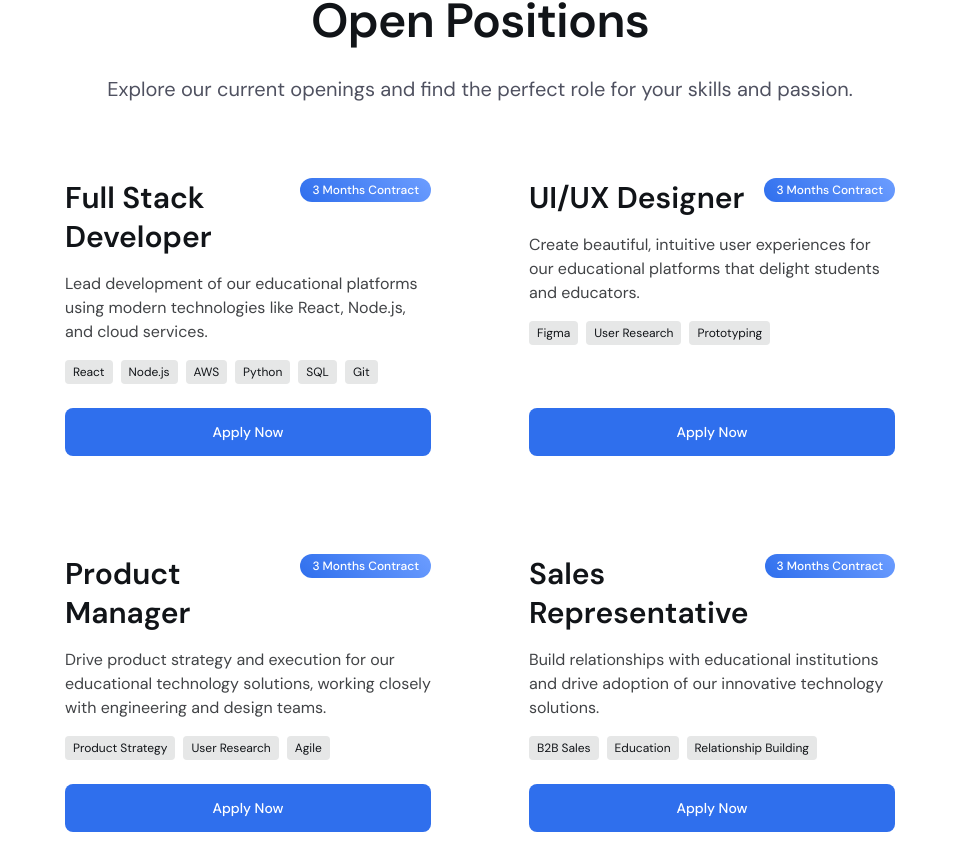
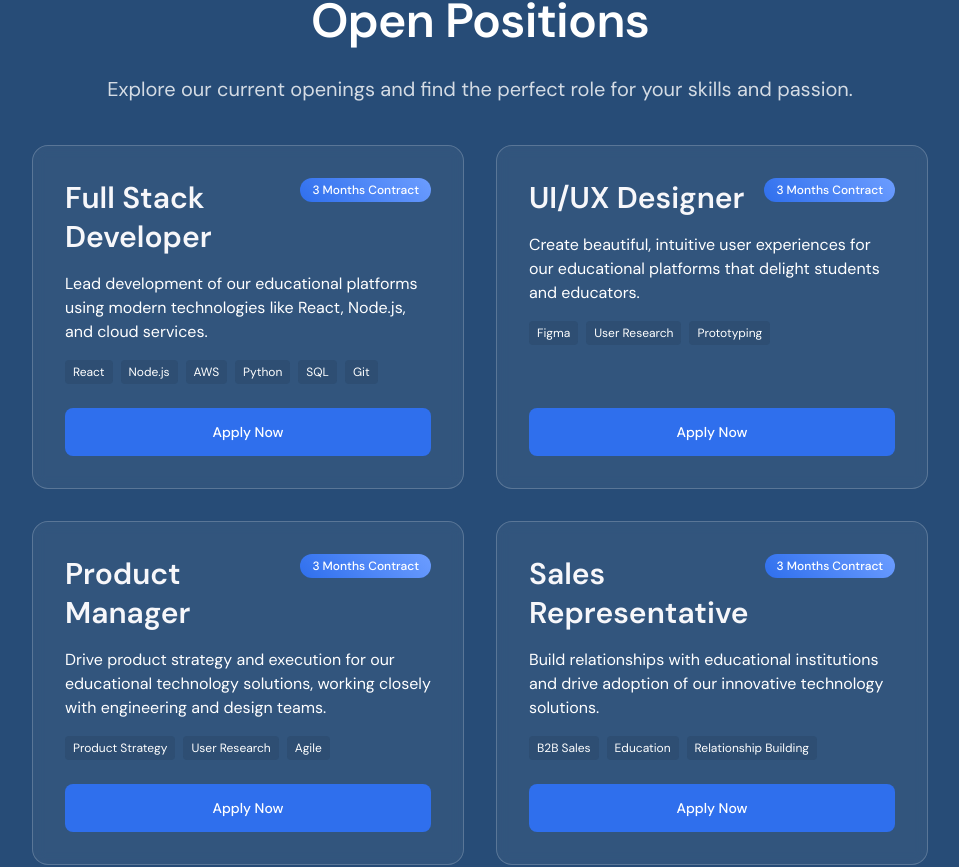
Before and after one commit to DNOT-Technologies/thecollegetech, a Next.js app in the folder frontend/: page /careers in a window 1280 px wide. Shown: the part 1414-2281 px from the top of the page, without its empty margins (160-1119 px from the left). Built offline with nearby package versions, Linux system fonts and the light colour scheme.

Commit message:
detailing

```diff
--- a/frontend/src/app/careers/page.tsx
+++ b/frontend/src/app/careers/page.tsx
@@ -248,33 +248,33 @@ export default function Careers() {
             </div>
 
             {/* Open Positions Section */}
-            <div id="open-positions" className="flex flex-col gap-8 sm:gap-10 px-4 py-12 sm:py-16 @container">
+            <div id="open-positions" className="flex flex-col gap-8 sm:gap-10 px-4 py-12 sm:py-16 @container" style={{ backgroundColor: '#274C77', width: '100vw', marginLeft: 'calc(-50vw + 50%)', marginRight: 'calc(-50vw + 50%)' }}>
               <div className="flex flex-col gap-4 sm:gap-6 text-center max-w-4xl mx-auto">
-                <h1 className="text-[var(--color-primary-violet)] mathco-h2 text-2xl sm:text-3xl lg:text-4xl">
+                <h1 className="text-white mathco-h2 text-2xl sm:text-3xl lg:text-4xl">
                   Open Positions
                 </h1>
-                <p className="text-[var(--color-neutral-dark)] mathco-body max-w-3xl mx-auto text-sm sm:text-base">
+                <p className="text-white/80 mathco-body max-w-3xl mx-auto text-sm sm:text-base">
                   Explore our current openings and find the perfect role for your skills and passion.
                 </p>
               </div>
               <div className="grid grid-cols-1 md:grid-cols-2 gap-6 sm:gap-8 max-w-4xl mx-auto">
                 {/* Position 1 */}
-                <div className="glass-card rounded-2xl p-6 sm:p-8 group hover:scale-105 transition-transform duration-300">
+                <div className="glass-card rounded-2xl p-6 sm:p-8 group hover:scale-105 transition-transform duration-300" style={{ backgroundColor: 'rgba(255, 255, 255, 0.05)', border: '1px solid rgba(255, 255, 255, 0.2)', color: 'rgba(247, 247, 250, 1)' }}>
                   <div className="flex flex-col h-full">
                     <div className="flex items-start justify-between mb-4">
-                      <h3 className="text-[var(--color-primary-violet)] mathco-h3 text-lg sm:text-xl pr-4">Full Stack Developer</h3>
+                      <h3 className="mathco-h3 text-lg sm:text-xl pr-4" style={{ color: 'var(--color-neutral-light)' }}>Full Stack Developer</h3>
                       <span className="bg-gradient-primary text-white px-3 py-1 rounded-full text-xs font-medium whitespace-nowrap flex-shrink-0">3 Months Contract</span>
                     </div>
-                    <p className="text-[var(--color-primary-violet)]/80 mathco-body-sm text-sm mb-4">
+                    <p className="mathco-body-sm text-sm mb-4" style={{ color: 'var(--color-white)' }}>
                       Lead development of our educational platforms using modern technologies like React, Node.js, and cloud services.
                     </p>
                     <div className="flex flex-wrap gap-2 mb-6">
-                      <span className="bg-[var(--color-primary-violet)]/10 text-[var(--color-primary-violet)] px-2 py-1 rounded text-xs">React</span>
-                      <span className="bg-[var(--color-primary-violet)]/10 text-[var(--color-primary-violet)] px-2 py-1 rounded text-xs">Node.js</span>
-                      <span className="bg-[var(--color-primary-violet)]/10 text-[var(--color-primary-violet)] px-2 py-1 rounded text-xs">AWS</span>
-                      <span className="bg-[var(--color-primary-violet)]/10 text-[var(--color-primary-violet)] px-2 py-1 rounded text-xs">Python</span>
-                      <span className="bg-[var(--color-primary-violet)]/10 text-[var(--color-primary-violet)] px-2 py-1 rounded text-xs">SQL</span>
-                      <span className="bg-[var(--color-primary-violet)]/10 text-[var(--color-primary-violet)] px-2 py-1 rounded text-xs">Git</span>
+                      <span className="bg-[var(--color-primary-violet)]/10 px-2 py-1 rounded text-xs" style={{ color: 'rgba(255, 255, 255, 1)' }}>React</span>
+                      <span className="bg-[var(--color-primary-violet)]/10 px-2 py-1 rounded text-xs" style={{ color: 'rgba(255, 255, 255, 1)' }}>Node.js</span>
+                      <span className="bg-[var(--color-primary-violet)]/10 px-2 py-1 rounded text-xs" style={{ color: 'rgba(255, 255, 255, 1)' }}>AWS</span>
+                      <span className="bg-[var(--color-primary-violet)]/10 px-2 py-1 rounded text-xs" style={{ color: 'rgba(255, 255, 255, 1)' }}>Python</span>
+                      <span className="bg-[var(--color-primary-violet)]/10 px-2 py-1 rounded text-xs" style={{ color: 'rgba(255, 255, 255, 1)' }}>SQL</span>
+                      <span className="bg-[var(--color-primary-violet)]/10 px-2 py-1 rounded text-xs" style={{ color: 'rgba(255, 255, 255, 1)' }}>Git</span>
                     </div>
                     <div className="mt-auto">
                       <a href="https://forms.gle/mf1s6r8uWtxRFVK86" target="_blank" rel="noopener noreferrer" className="mathco-button-primary w-full text-center py-3 rounded-lg text-sm font-medium block">
@@ -285,19 +285,19 @@ export default function Careers() {
                 </div>
 
                 {/* Position 2 */}
-                <div className="glass-card rounded-2xl p-6 sm:p-8 group hover:scale-105 transition-transform duration-300">
+                <div className="glass-card rounded-2xl p-6 sm:p-8 group hover:scale-105 transition-transform duration-300" style={{ backgroundColor: 'rgba(255, 255, 255, 0.05)', border: '1px solid rgba(255, 255, 255, 0.2)', color: 'rgba(247, 247, 250, 1)' }}>
                   <div className="flex flex-col h-full">
                     <div className="flex items-start justify-between mb-4">
-                      <h3 className="text-[var(--color-primary-violet)] mathco-h3 text-lg sm:text-xl pr-4">UI/UX Designer</h3>
+                      <h3 className="mathco-h3 text-lg sm:text-xl pr-4" style={{ color: 'var(--color-neutral-light)' }}>UI/UX Designer</h3>
                       <span className="bg-gradient-primary text-white px-3 py-1 rounded-full text-xs font-medium whitespace-nowrap flex-shrink-0">3 Months Contract</span>
                     </div>
-                    <p className="text-[var(--color-primary-violet)]/80 mathco-body-sm text-sm mb-4">
+                    <p className="mathco-body-sm text-sm mb-4" style={{ color: 'var(--color-white)' }}>
                       Create beautiful, intuitive user experiences for our educational platforms that delight students and educators.
                     </p>
                     <div className="flex flex-wrap gap-2 mb-6">
-                      <span className="bg-[var(--color-primary-violet)]/10 text-[var(--color-primary-violet)] px-2 py-1 rounded text-xs">Figma</span>
-                      <span className="bg-[var(--color-primary-violet)]/10 text-[var(--color-primary-violet)] px-2 py-1 rounded text-xs">User Research</span>
-                      <span className="bg-[var(--color-primary-violet)]/10 text-[var(--color-primary-violet)] px-2 py-1 rounded text-xs">Prototyping</span>
+                      <span className="bg-[var(--color-primary-violet)]/10 px-2 py-1 rounded text-xs" style={{ color: 'rgba(255, 255, 255, 1)' }}>Figma</span>
+                      <span className="bg-[var(--color-primary-violet)]/10 px-2 py-1 rounded text-xs" style={{ color: 'rgba(255, 255, 255, 1)' }}>User Research</span>
+                      <span className="bg-[var(--color-primary-violet)]/10 px-2 py-1 rounded text-xs" style={{ color: 'rgba(255, 255, 255, 1)' }}>Prototyping</span>
                     </div>
                     <div className="mt-auto">
                       <a href="https://forms.gle/xhfHrPaU28Ze5Z9r6" target="_blank" rel="noopener noreferrer" className="mathco-button-primary w-full text-center py-3 rounded-lg text-sm font-medium block">
@@ -308,19 +308,19 @@ export default function Careers() {
                 </div>
 
                 {/* Position 3 */}
-                <div className="glass-card rounded-2xl p-6 sm:p-8 group hover:scale-105 transition-transform duration-300">
+                <div className="glass-card rounded-2xl p-6 sm:p-8 group hover:scale-105 transition-transform duration-300" style={{ backgroundColor: 'rgba(255, 255, 255, 0.05)', border: '1px solid rgba(255, 255, 255, 0.2)', color: 'rgba(247, 247, 250, 1)' }}>
                   <div className="flex flex-col h-full">
                     <div className="flex items-start justify-between mb-4">
-                      <h3 className="text-[var(--color-primary-violet)] mathco-h3 text-lg sm:text-xl pr-4">Product Manager</h3>
+                      <h3 className="mathco-h3 text-lg sm:text-xl pr-4" style={{ color: 'var(--color-neutral-light)' }}>Product Manager</h3>
                       <span className="bg-gradient-primary text-white px-3 py-1 rounded-full text-xs font-medium whitespace-nowrap flex-shrink-0">3 Months Contract</span>
                     </div>
-                    <p className="text-[var(--color-primary-violet)]/80 mathco-body-sm text-sm mb-4">
+                    <p className="mathco-body-sm text-sm mb-4" style={{ color: 'var(--color-white)' }}>
                       Drive product strategy and execution for our educational technology solutions, working closely with engineering and design teams.
                     </p>
                     <div className="flex flex-wrap gap-2 mb-6">
-                      <span className="bg-[var(--color-primary-violet)]/10 text-[var(--color-primary-violet)] px-2 py-1 rounded text-xs">Product Strategy</span>
-                      <span className="bg-[var(--color-primary-violet)]/10 text-[var(--color-primary-violet)] px-2 py-1 rounded text-xs">User Research</span>
-                      <span className="bg-[var(--color-primary-violet)]/10 text-[var(--color-primary-violet)] px-2 py-1 rounded text-xs">Agile</span>
+                      <span className="bg-[var(--color-primary-violet)]/10 px-2 py-1 rounded text-xs" style={{ color: 'rgba(255, 255, 255, 1)' }}>Product Strategy</span>
+                      <span className="bg-[var(--color-primary-violet)]/10 px-2 py-1 rounded text-xs" style={{ color: 'rgba(255, 255, 255, 1)' }}>User Research</span>
+                      <span className="bg-[var(--color-primary-violet)]/10 px-2 py-1 rounded text-xs" style={{ color: 'rgba(255, 255, 255, 1)' }}>Agile</span>
                     </div>
                     <div className="mt-auto">
                       <a href="mailto:contact@thecollegetech.com?subject=Application%20for%20Product%20Manager" className="mathco-button-primary w-full text-center py-3 rounded-lg text-sm font-medium block">
@@ -331,19 +331,19 @@ export default function Careers() {
                 </div>
 
                 {/* Position 4 */}
-                <div className="glass-card rounded-2xl p-6 sm:p-8 group hover:scale-105 transition-transform duration-300">
+                <div className="glass-card rounded-2xl p-6 sm:p-8 group hover:scale-105 transition-transform duration-300" style={{ backgroundColor: 'rgba(255, 255, 255, 0.05)', border: '1px solid rgba(255, 255, 255, 0.2)', color: 'rgba(247, 247, 250, 1)' }}>
                   <div className="flex flex-col h-full">
                     <div className="flex items-start justify-between mb-4">
-                      <h3 className="text-[var(--color-primary-violet)] mathco-h3 text-lg sm:text-xl pr-4">Sales Representative</h3>
+                      <h3 className="mathco-h3 text-lg sm:text-xl pr-4" style={{ color: 'var(--color-neutral-light)' }}>Sales Representative</h3>
                       <span className="bg-gradient-primary text-white px-3 py-1 rounded-full text-xs font-medium whitespace-nowrap flex-shrink-0">3 Months Contract</span>
                     </div>
-                    <p className="text-[var(--color-primary-violet)]/80 mathco-body-sm text-sm mb-4">
+                    <p className="mathco-body-sm text-sm mb-4" style={{ color: 'var(--color-white)' }}>
                       Build relationships with educational institutions and drive adoption of our innovative technology solutions.
                     </p>
                     <div className="flex flex-wrap gap-2 mb-6">
-                      <span className="bg-[var(--color-primary-violet)]/10 text-[var(--color-primary-violet)] px-2 py-1 rounded text-xs">B2B Sales</span>
-                      <span className="bg-[var(--color-primary-violet)]/10 text-[var(--color-primary-violet)] px-2 py-1 rounded text-xs">Education</span>
-                      <span className="bg-[var(--color-primary-violet)]/10 text-[var(--color-primary-violet)] px-2 py-1 rounded text-xs">Relationship Building</span>
+                      <span className="bg-[var(--color-primary-violet)]/10 px-2 py-1 rounded text-xs" style={{ color: 'rgba(255, 255, 255, 1)' }}>B2B Sales</span>
+                      <span className="bg-[var(--color-primary-violet)]/10 px-2 py-1 rounded text-xs" style={{ color: 'rgba(255, 255, 255, 1)' }}>Education</span>
+                      <span className="bg-[var(--color-primary-violet)]/10 px-2 py-1 rounded text-xs" style={{ color: 'rgba(255, 255, 255, 1)' }}>Relationship Building</span>
                     </div>
                     <div className="mt-auto">
                       <a href="mailto:contact@thecollegetech.com?subject=Application%20for%20Sales%20Representative" className="mathco-button-primary w-full text-center py-3 rounded-lg text-sm font-medium block">
```
Also changed, not shown: frontend/src/app/page.tsx (+21 -6 lines), 1 other file (tests, documents, lock files or other folders).
